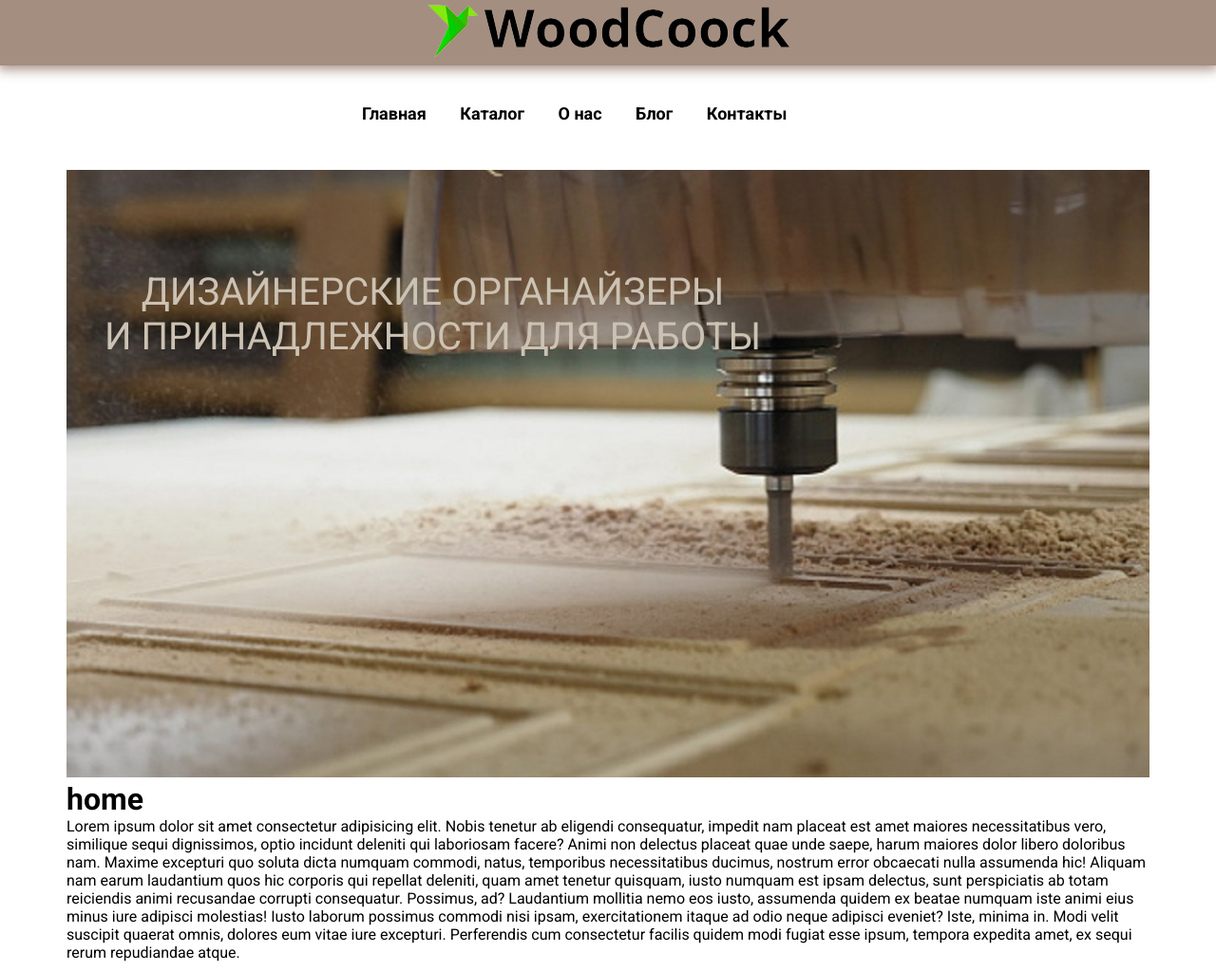
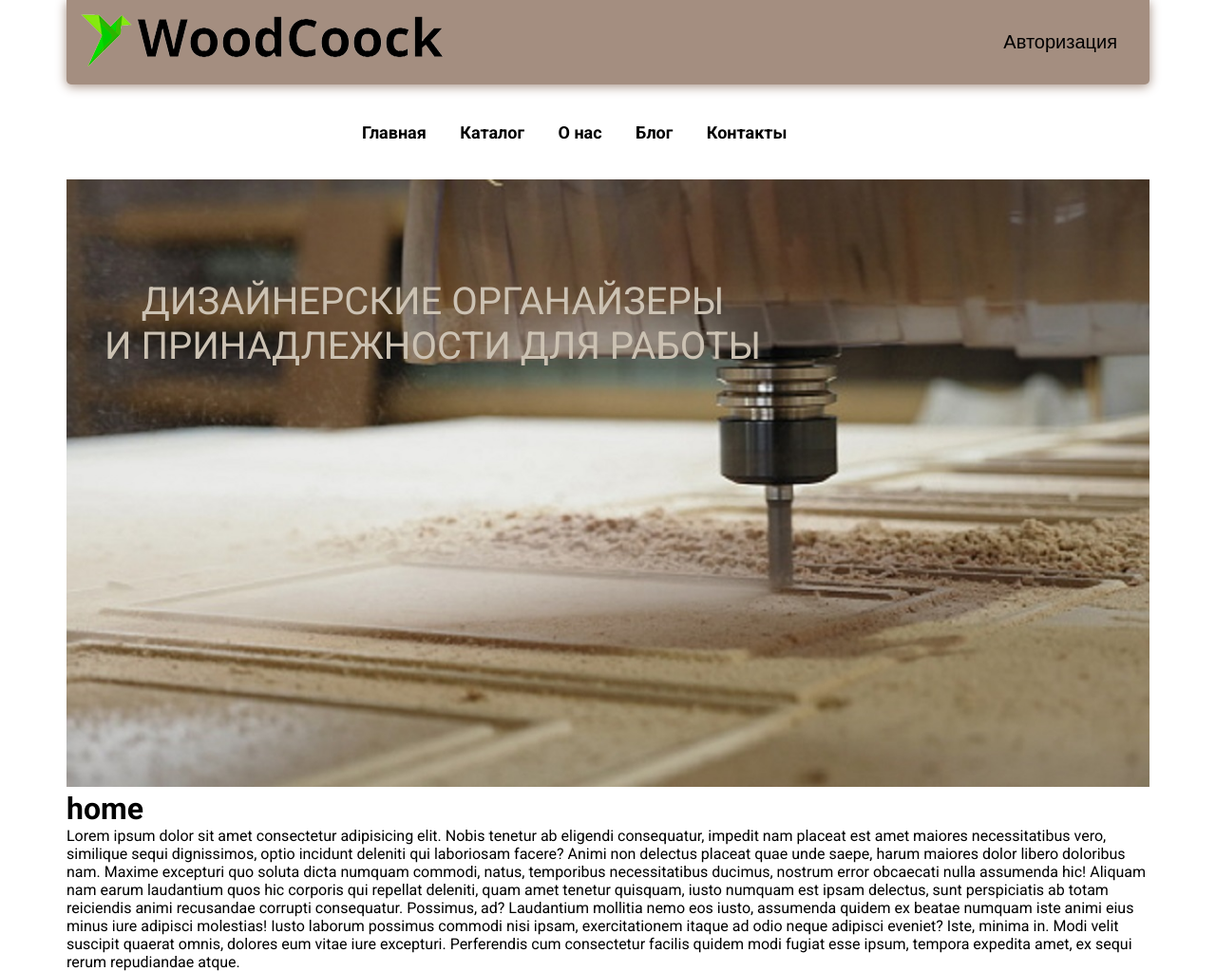
Before and after one commit to VyacheslavVS74/Project-thisis, a Django app: page / in a window 1280 px wide. Shown: the whole page at 95% size. Run offline with Django 4.2, Linux system fonts and the light colour scheme.

Commit message:
12.04.2023

```diff
--- a/project/portfolio/static/css/style.css
+++ b/project/portfolio/static/css/style.css
@@ -17,13 +17,45 @@ li{
 body{
     font-family: 'Roboto', sans-serif;
 }
+
+.wrap{
+    max-width: 1200px;
+    margin: 0 auto;
+    padding: 0 30px;
+    box-sizing: border-box;
+}
+
+
 .logo{
     background: #A48E80;
     width: 100%;
     display: flex;
-    justify-content: center;
-    box-shadow: 0 2px 12px 2px #A48E80;
+    justify-content: space-between;
+    align-items: center;
+    padding: 10px 10px;
+    box-shadow: 0 2px 12px 0 #A48E80;
+    border-radius: 0 0 5px 5px;
     box-sizing: border-box;
+}
+.login{
+    display: flex;
+    flex-wrap: wrap;
+    flex-direction: column;
+    padding-left: 15px;
+}
+
+.top{
+    padding: 4px 24px;
+    margin-top: 0;
+    background: transparent;
+    border: none;
+    color: black;
+    font-size: 20px;
+    border-radius: 4px;
+}
+
+.top:hover{
+    background: #C7BDB2;
 }
 .graf_logo{
     padding: 5px;
@@ -52,12 +84,7 @@ nav{
 .topnav .icon{
     display: none;
 }
-.wrap{
-    max-width: 1200px;
-    margin: 0 auto;
-    padding: 10px 30px;
-    box-sizing: border-box;
-}
+
 
 
 @media screen and (max-width: 768px){
--- a/project/portfolio/templates/portfolio/base.html
+++ b/project/portfolio/templates/portfolio/base.html
@@ -8,10 +8,24 @@
 </head>
 <body>
 
+<!--<div class="wrap contact">-->
+<!--    <div class="logo">-->
+<!--        <a href="">+79999999999</a>-->
+<!--    </div>-->
+<!--</div>-->
+
+<div class="header">
+    <div class="wrap">
+        <div class="logo">
+            <a href="{% url 'home' %}"><img class="graf_logo" src="{% static 'portfolio/logo.png' %}" alt=""></a>
+            <div class="login">
+                <button class="top">Авторизация</button>
+            </div>
+        </div>
+    </div>
+</div>
+
 <header>
-    <div class="logo">
-        <a href="{% url 'home' %}"><img class="graf_logo" src="{% static 'portfolio/logo.png' %}" alt=""></a>
-    </div>
     <nav>
         <div class="topnav" id="myNav">
             <a href="#">Главная</a>
```
